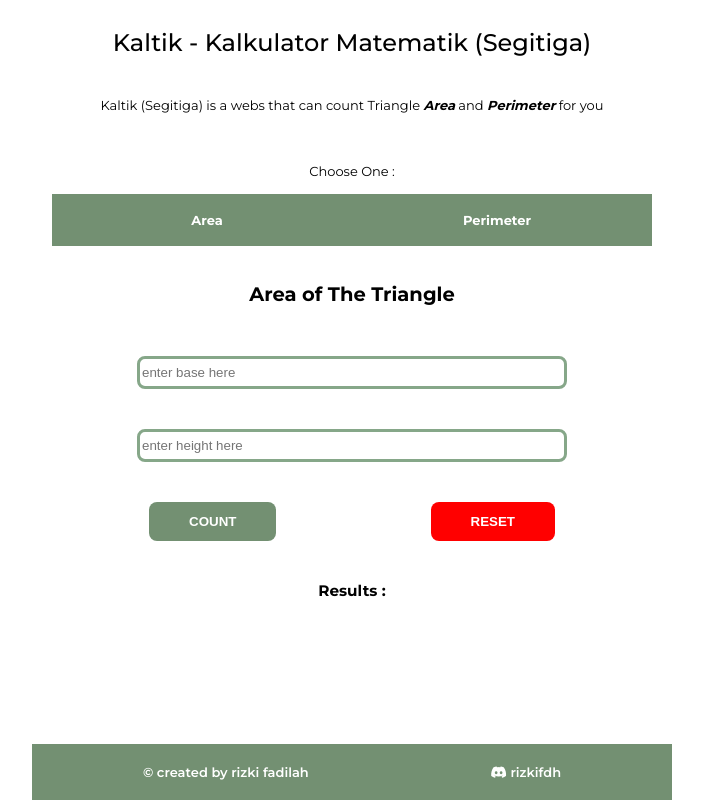
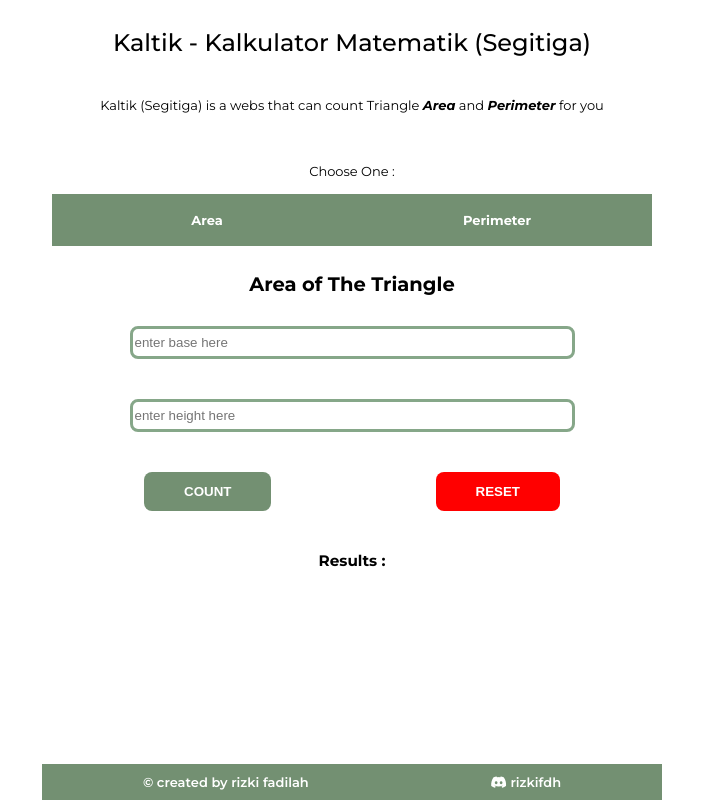
Before and after one commit to revou-fundamental-course/25-dec-23-rizkifdh, a plain HTML site: page index.html in a window 1280 px wide. Shown: the whole page, without its empty margins (288-991 px from the left). Drawn offline with Linux system fonts and the light colour scheme.

Commit message:
change font dep

```diff
--- a/css/style.css
+++ b/css/style.css
@@ -1,10 +1,10 @@
-@font-face {
+/* @font-face {
   font-family: 'montserrat';
   src: url('/assets/monserrat.ttf') format('truetype');
-}
+} */
 
 body {
-  font-family: 'montserrat';
+  font-family: 'Montserrat', sans-serif;
   font-size: small;
   max-width: 600px;
   padding: 28px;
@@ -65,7 +65,7 @@ span {
 }
 
 section {
-  padding: 20px;
+  padding: 10px;
   text-align: center;
   animation: fadeIn 0.5s ease;
   height: calc(100vh - 370px);
@@ -165,7 +165,7 @@ footer {
   display: flex;
   justify-content: space-around;
   background-color: #739072;
-  padding: 20px;
+  padding: 10px;
   color: white;
   font-weight: 600;
   max-width: 600px;
--- a/index.html
+++ b/index.html
@@ -6,6 +6,9 @@
   <title>Kaltik - Kalkulator Matematik Segitiga</title>
   <link rel="stylesheet" href="./css/style.css">
   <link rel="stylesheet" href="https://cdnjs.cloudflare.com/ajax/libs/font-awesome/5.15.4/css/all.min.css">
+  <link rel="preconnect" href="https://fonts.googleapis.com">
+  <link rel="preconnect" href="https://fonts.gstatic.com" crossorigin>
+  <link href="https://fonts.googleapis.com/css2?family=Montserrat:ital,wght@0,100;0,200;0,300;0,400;0,500;0,600;0,700;0,800;0,900;1,100;1,200;1,300;1,400;1,500;1,600;1,700;1,800;1,900&display=swap" rel="stylesheet">
 </head>
 <body>
   <main>
@@ -26,7 +29,7 @@
 
     <!-- Area Section -->
     <section id="area" class="content">
-      <h2 style="margin-bottom: 50px;">
+      <h2 style="margin-bottom: 30px;">
         Area of The Triangle
       </h2>
       <div>
@@ -55,7 +58,7 @@
 
     <!-- Perimeter Section -->
     <section id="perimeter" class="content" style="display: none;">
-      <h2 style="margin-bottom: 50px;">
+      <h2 style="margin-bottom: 30px;">
         Perimeter of The Triangle
       </h2>
       <div>
```
